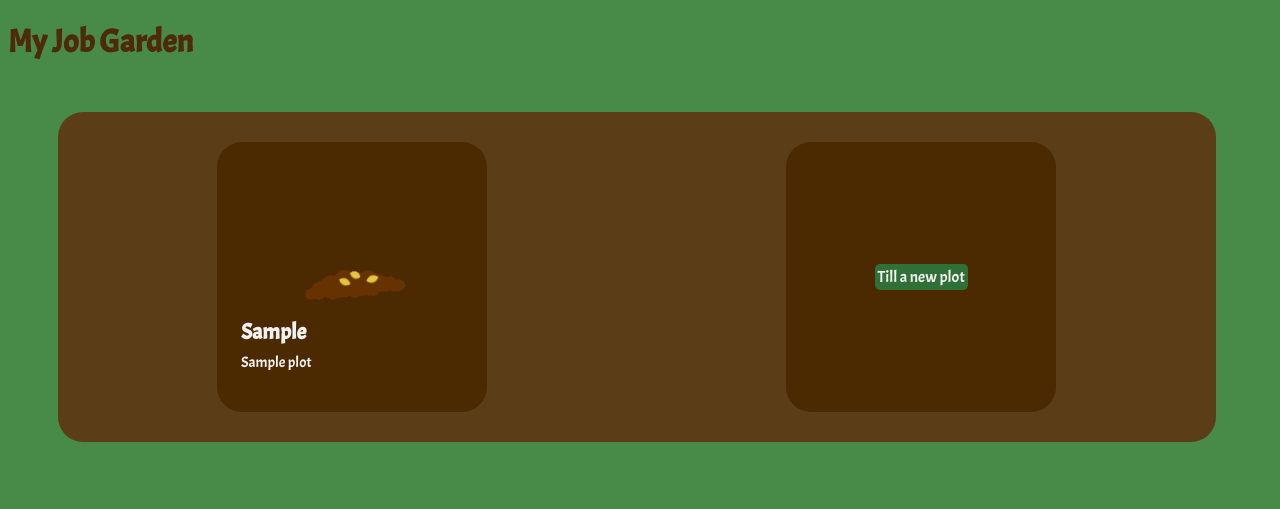
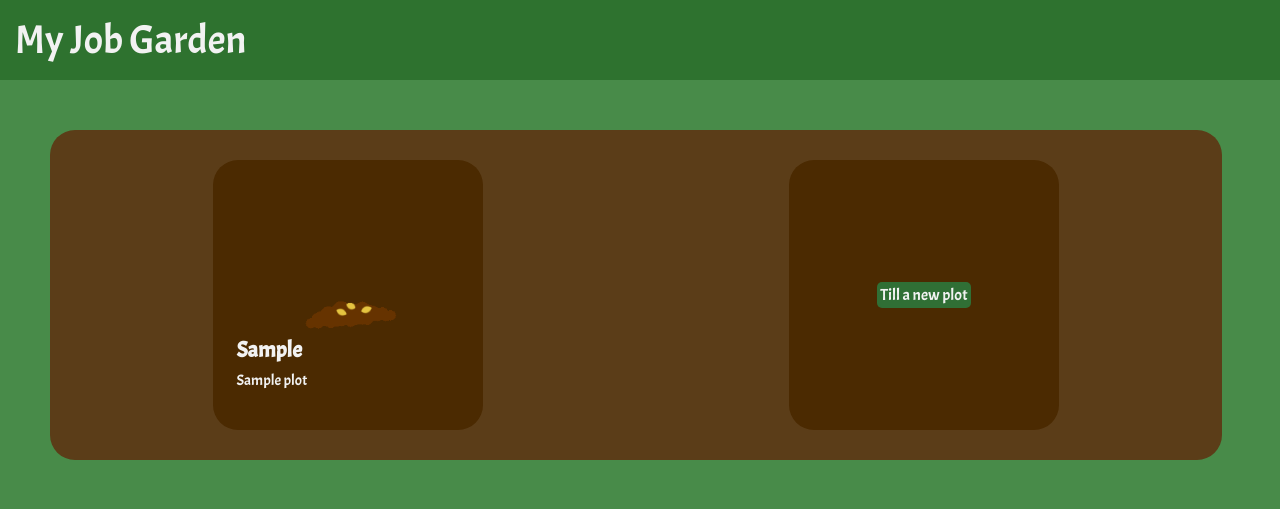
Before and after one commit to wingroove/job-garden, a Rails app: page /plots in a window 1280 px wide. Shown: the top 509 px of the page. Run offline with Rails 7, Linux system fonts and the light colour scheme; tables that the repository leaves empty hold one stand-in row (values such as "Sample post"); style sheets or scripts are compiled from the project's sources.

Commit message:
tweaked images for plants, added job offer and job offer date to db

```diff
--- a/app/assets/stylesheets/plots.scss
+++ b/app/assets/stylesheets/plots.scss
@@ -6,6 +6,61 @@ body{
     background: #488B49;
     color: rgb(78, 41, 10);
     font-weight: 300;
+    position: relative;
+    min-height: 100%;
+    margin: 0px;
+}
+
+img{
+    height: 180px;
+    width: 180px;
+}
+
+.banner{
+    background-color: rgb(46, 114, 47);
+    padding: 15px;
+    font-size:40px;
+    color: #f2f2f2;
+}
+.button{
+    background-color: #306F35;
+    border-radius: 5px;
+    color: #F2F2F2;
+    padding: 3px 3px;
+    text-align: center;
+    text-decoration: none;
+    font-size: 16px;
+}
+
+.company_name{
+    position: absolute;
+    top: 65%;
+    margin-left:5%;
+    margin-right: 5%;
+    font-weight: bold;
+    font-size: 22px;
+    color: #F2F2F2;
+}
+
+.details{
+    position: relative;
+    color: #F2F2F2;
+    padding: 3px 3px;
+    width: 230px;
+    left: 10px;
+    top: 10px;
+}
+
+.garden_area{
+    border-radius: 25px;
+    display: flex;
+    justify-content: space-around;
+    flex-wrap: wrap;
+    background-color: #5B3D18;
+    width: 90%;
+    margin: 50px 50px;
+    height: 70%;
+    padding: 10px;
 }
 
 .individual_plot{
@@ -34,90 +124,9 @@ body{
     background-color: rgb(24, 16, 8);
 }
 
-.individual_plot:hover .overlay {
-    opacity: 1;
-}
-
-.garden_area{
-    border-radius: 25px;
-    display: flex;
-    justify-content: space-around;
-    flex-wrap: wrap;
-    background-color: #5B3D18;
-    width: 90%;
-    margin: 50px 50px;
-    height: 70%;
-    padding: 10px;
-}
-
-.company_name{
-    position: absolute;
-    top: 65%;
-    margin-left:5%;
-    margin-right: 5%;
-    font-weight: bold;
-    font-size: 22px;
-    color: #F2F2F2;
-}
-
-.job_title{
-    position: absolute;
-    top: 78%;
-    margin-left:5%;
-    margin-right: 5%;
-    font-size: 15px;
-    color: #F2F2F2;
-}
-
-.options{
-    position: absolute;
-    width: 100%;
-    display: flex;
-    justify-content: space-around;
-    align-content: center;
-    bottom: 10px;
-}
-
 .plants{
     position: absolute;
     top: 65%;
     left: 50%;
-    transform: translate(-50%, -100%);
+    transform: translate(-50%, -95%);
 }
-
-img{
-    height: 200px;
-    width: 200px;
-}
-
-.button{
-    background-color: #306F35;
-    border-radius: 5px;
-    color: #F2F2F2;
-    padding: 3px 3px;
-    text-align: center;
-    text-decoration: none;
-    font-size: 16px;
-}
-
-.new_plot{
-    position: relative;
-    border-radius: 25px;
-    display: flex;
-    justify-content: center;
-    align-items: center;
-    background-color: #4B2A01;
-    width: 250px;
-    height: 250px;
-    margin: 20px 20px;
-    padding: 10px;
-}
-
-.details{
-    position: relative;
-    color: #F2F2F2;
-    padding: 3px 3px;
-    width: 230px;
-    left: 10px;
-    top: 10px;
-}
--- a/app/controllers/plots_controller.rb
+++ b/app/controllers/plots_controller.rb
@@ -44,6 +44,6 @@ class PlotsController < ApplicationController
 
     private
         def plot_params
-            params.require(:plot).permit(:company, :title, :contact, :applied, :date_applied, :interviews, :in_consideration, :heard_about_through, :link, :notes)
+            params.require(:plot).permit(:company, :title, :contact, :applied, :date_applied, :interviews, :in_consideration, :job_offer, :offer_date, :heard_about_through, :link, :notes)
         end
 end
--- a/app/views/plots/index.html.erb
+++ b/app/views/plots/index.html.erb
@@ -1,22 +1,33 @@
 <link href="https://fonts.googleapis.com/css?family=Acme" rel="stylesheet">
-<h1>My Job Garden</h1>
 
+<div class="banner">My Job Garden</div>
 <table>
   <div class="garden_area">
     <% @plot.each do |plot| %>
       <div class="individual_plot">
             <% if plot.applied==="yes" %>
-              <div class="plants">
-                <img src="/sprout.gif" alt="You've applied!">
-              </div>
-              <% if plot.interviews>0 %>
+              <% if plot.interviews===0 %>
                 <div class="plants">
-                  <img src="/leaves.gif" alt="You're interviewing!">
+                  <img src="/sprout.gif" alt="You've applied!">
+                </div>
+              <%end%>
+              <% if plot.interviews===1 %>
+                <div class="plants">
+                  <img src="/leafy_plant.gif" alt="You're interviewing!">
+                </div>
+                <% elsif plot.interviews>1 %>
+                <div class="plants">
+                  <img src="/leafy_plant2.gif" alt="You're interviewing!">
                 </div>
               <% end %>
               <% if plot.in_consideration==="no"%>
-                <div class="plants">
+                <div class="plants" style="transform: translate(-50%, -115%);">
                   <img src="/flower.gif" alt="They've moved on.">
+                </div>
+              <% end %>
+              <% if plot.job_offer==="yes"%>
+                <div class="plants" style="transform: translate(-50%, -115%);">
+                  <img src="/fruit.gif" alt="Congratulations!">
                 </div>
               <% end %>
             <% else %>
--- /dev/null
+++ b/db/migrate/20180219192148_add_columns_for_job_offers.rb
@@ -0,0 +1,6 @@
+class AddColumnsForJobOffers < ActiveRecord::Migration[5.1]
+  def change
+    add_column :plots, :job_offer, :string
+    add_column :plots, :offer_date, :date
+  end
+end
```
Also changed, not shown: other parts of app/assets/stylesheets/plots.scss (+35 -0 lines), app/views/plots/_form.html.erb (+7 -0 lines), app/views/plots/show.html.erb (+10 -0 lines), db/schema.rb, public/leafy_plant.gif (added), public/leafy_plant2.gif (added), 1 other file.
